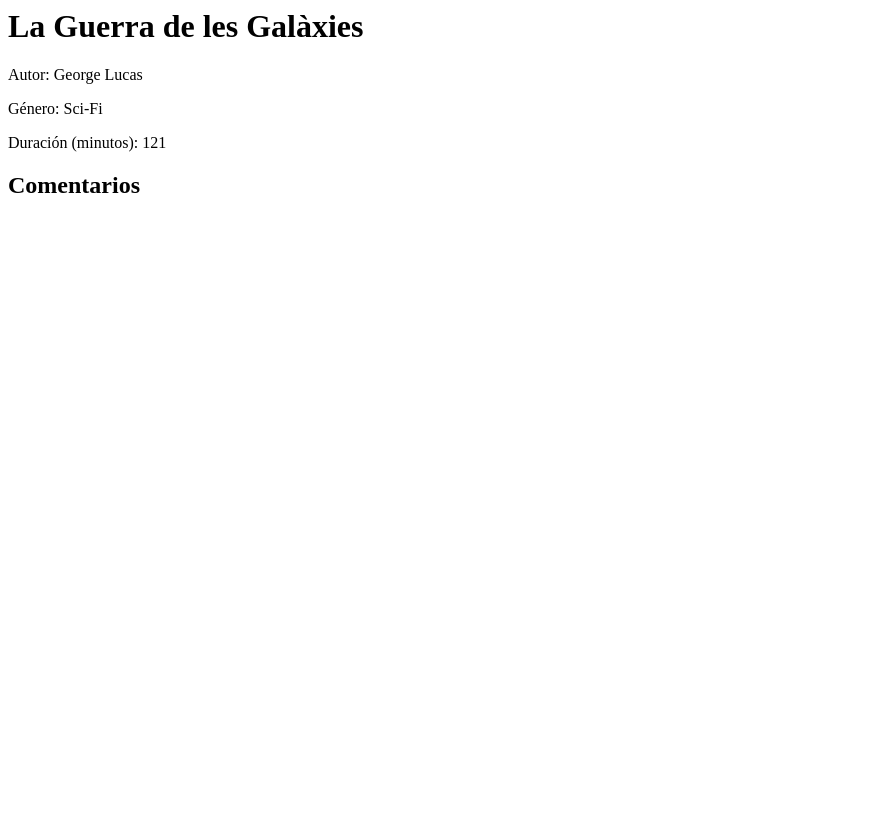
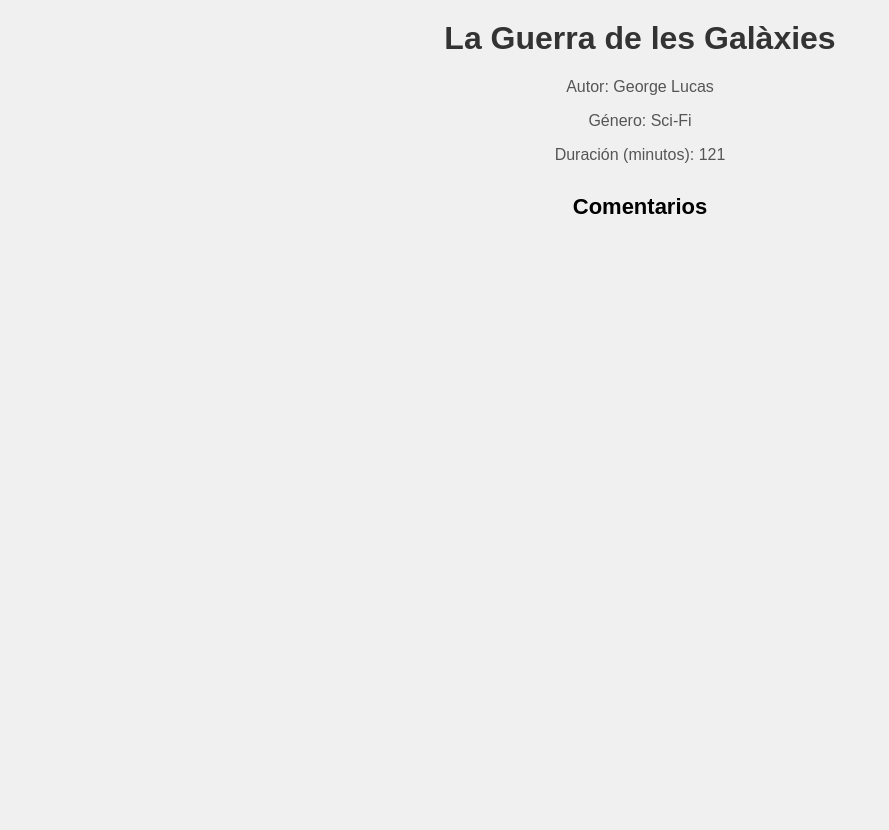
Before and after one commit to arnaums02/FirstDeliverabledjangoProject, a Django app: page /film/1/ in a window 1280 px wide. Shown: the whole page, without its empty margins (0-889 px from the left). Before the commit the page ends 193 px from the top, so only its background shows below. Run offline with Django 5.2, Linux system fonts and the light colour scheme; data comes from the database, SQL or seed files in the repository; data that the repository does not hold is empty.

Commit message:
updating some new features with new css file

```diff
--- /dev/null
+++ b/static/detail_film.css
@@ -0,0 +1,43 @@
+/* Estilos para el contenedor principal */
+
+body {
+    font-family: Arial, sans-serif;
+    margin: 10px;
+    padding: 0;
+    background-color: #f0f0f0;
+    height: 100vh;
+}
+
+h1 {
+    text-align: center; /* Centra el texto horizontalmente */
+    margin-top: 20px; /* Ajusta el margen superior según sea necesario */
+    color: #333; /* Color de texto principal */
+}
+
+/* Estilos para la información del libro */
+p {
+    text-align: center; /* Centra el texto horizontalmente */
+    color: #555; /* Color de texto secundario */
+}
+
+/* Estilos para los comentarios */
+h2 {
+    text-align: center; /* Centra el texto horizontalmente */
+    margin-top: 30px; /* Espacio adicional entre el título y los comentarios */
+    font-size: 22px; /* Tamaño de fuente para el título de comentarios */
+}
+
+.review {
+    border: 1px solid #ccc; /* Borde para cada comentario */
+    padding: 15px; /* Espaciado interno para cada comentario */
+    margin-bottom: 15px; /* Espacio entre comentarios */
+}
+
+.review b {
+    color: #007bff; /* Color azul para el nombre de usuario y la calificación */
+}
+
+/* Cambiar el color del nombre de usuario al pasar el ratón */
+.review b:hover {
+    text-decoration: underline; /* Subrayar el nombre de usuario */
+}
--- a/templates/detail_film.html
+++ b/templates/detail_film.html
@@ -1,3 +1,6 @@
+{% load static %}
+    <link rel="stylesheet" type="text/css" href="{% static 'detail_film.css' %}">
+
 <h1>{{ book.title }}</h1>
 <p>Autor: {{ book.author }}</p>
 <p>Género: {{ book.genre }}</p>
```
